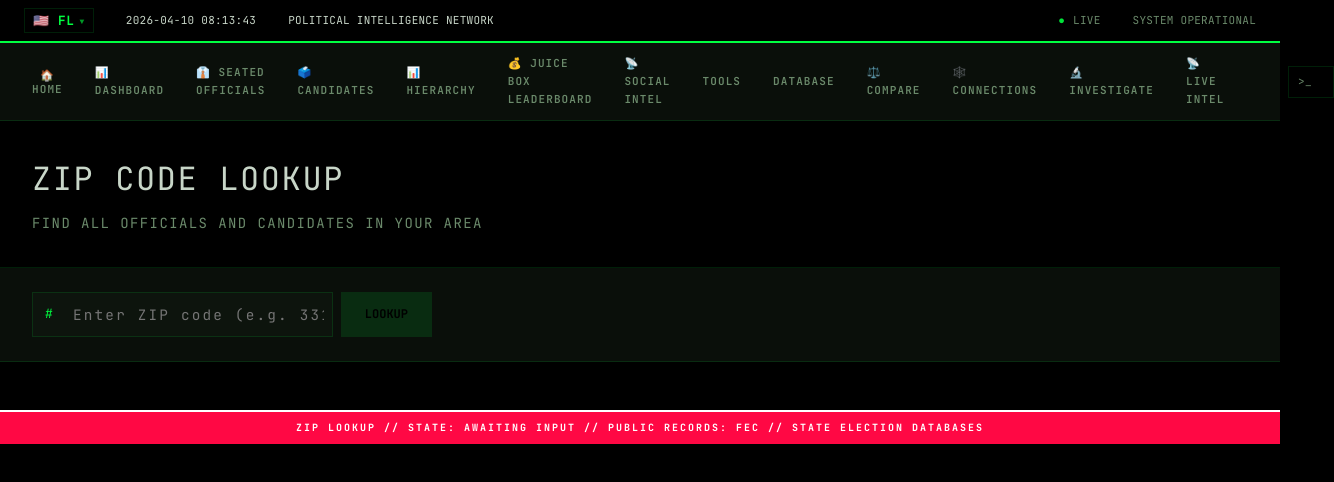
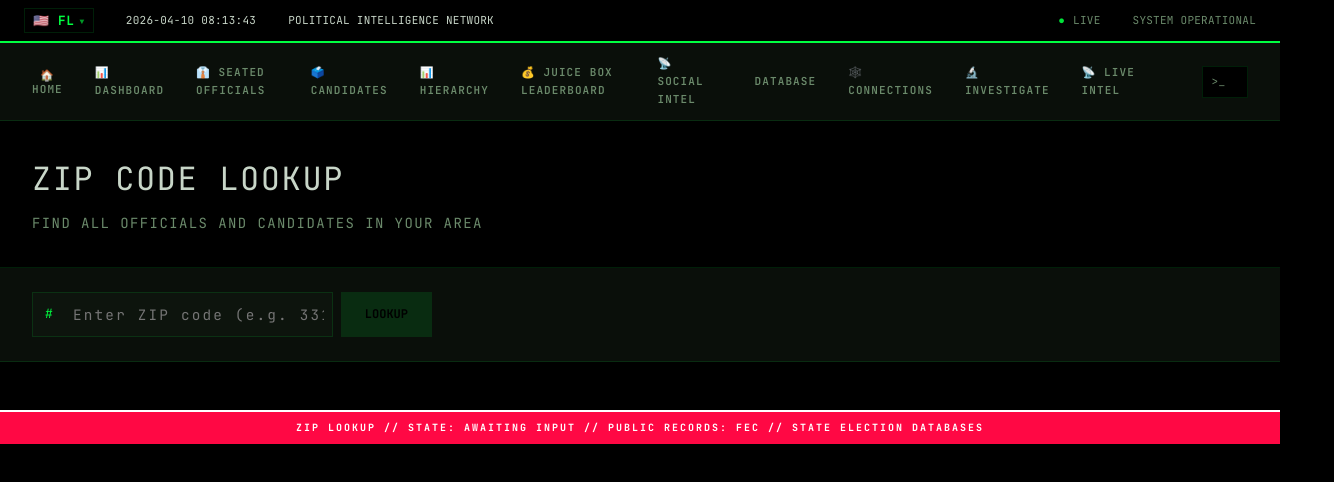
Before and after one commit to Itzkiro/Snitched.ai, a Next.js app: page /zip in a window 1280 px wide. Shown: the top 482 px of the page, 1334 px wide, since content can reach past the window. Built offline with nearby package versions, Linux system fonts and the light colour scheme.

Commit message:
chore(nav): remove TOOLS and COMPARE tabs from terminal header

```diff
--- a/components/TerminalHeader.tsx
+++ b/components/TerminalHeader.tsx
@@ -261,19 +261,6 @@ export default function TerminalHeader() {
           📡 SOCIAL INTEL
         </Link>
         <Link
-          href={`/tools${stateQuery}`}
-          style={{
-            color: pathname === '/tools' ? 'var(--terminal-green)' : 'var(--terminal-text-dim)',
-            textDecoration: 'none',
-            fontSize: '11px',
-            textTransform: 'uppercase',
-            letterSpacing: '0.1em',
-            fontWeight: 600
-          }}
-        >
-          TOOLS
-        </Link>
-        <Link
           href={`/browse${stateQuery}`}
           style={{
             color: pathname === '/browse' ? 'var(--terminal-green)' : 'var(--terminal-text-dim)',
@@ -285,19 +272,6 @@ export default function TerminalHeader() {
           }}
         >
           DATABASE
-        </Link>
-        <Link
-          href={`/compare${stateQuery}`}
-          style={{
-            color: pathname === '/compare' ? 'var(--terminal-green)' : 'var(--terminal-text-dim)',
-            textDecoration: 'none',
-            fontSize: '11px',
-            textTransform: 'uppercase',
-            letterSpacing: '0.1em',
-            fontWeight: 600
-          }}
-        >
-          ⚖️ COMPARE
         </Link>
         <Link
           href={`/connections${stateQuery}`}
```
